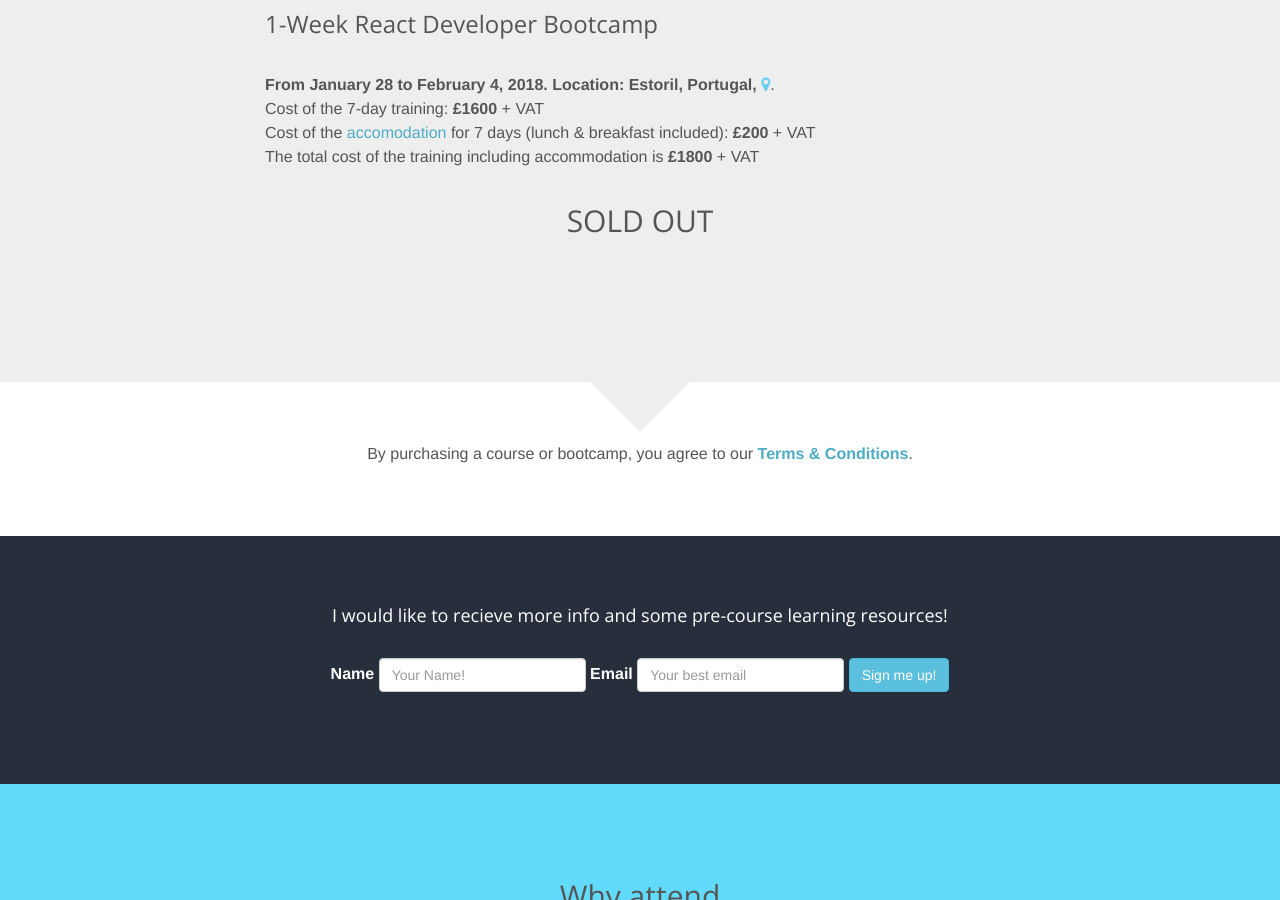
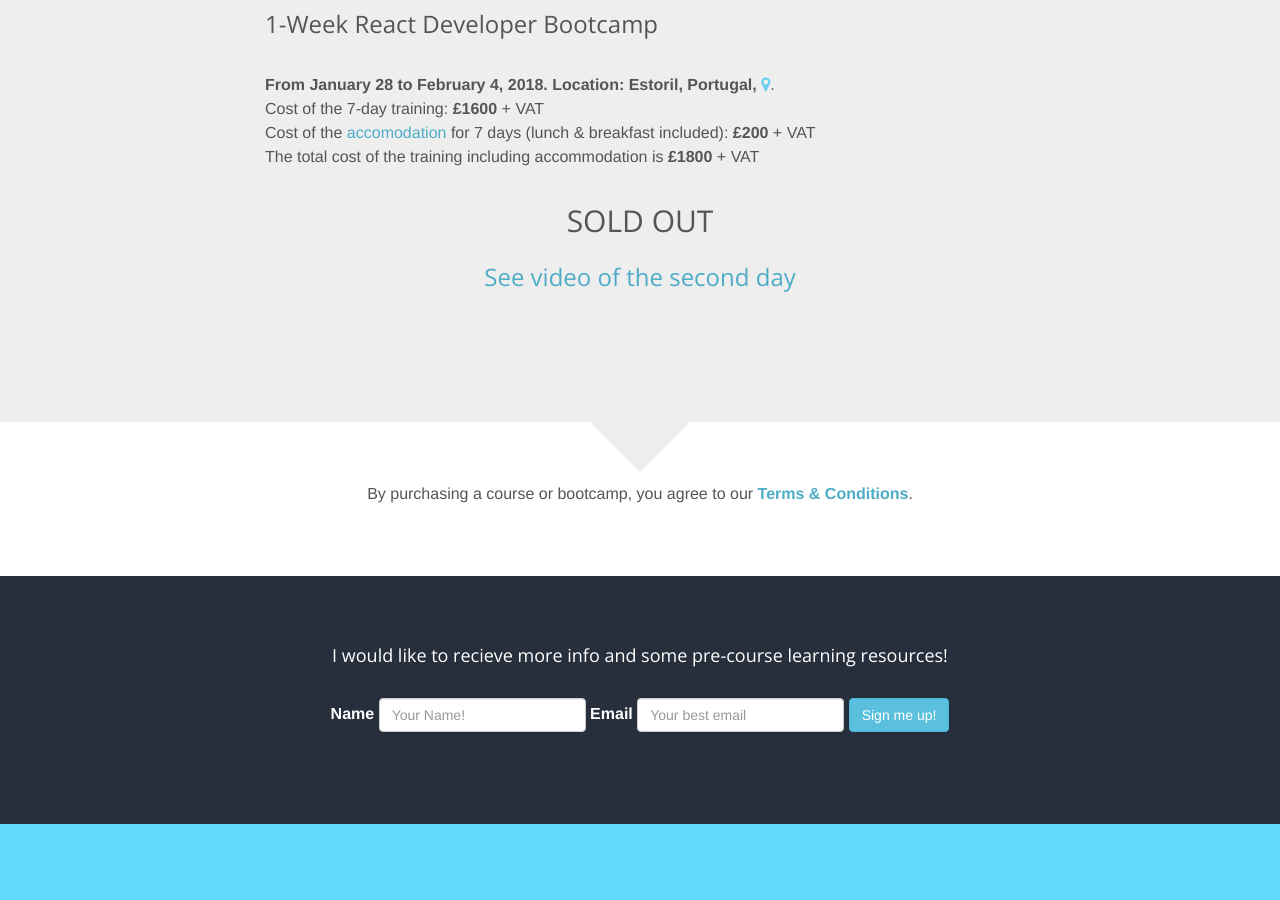
Before and after one commit to reactgraphqlacademy/reactjs.academy_OLD_JEKYLL_SITE, a Jekyll site: the page built from react-redux-graphql-bootcamp-lisbon.html, in a window 1280 px wide and 900 px high, scrolled down 784 px. Built offline with Jekyll 4.4.1, drawn with Linux system fonts in a browser that asks for light colours; nearby versions of some CDN libraries; comment, search, counter and statistics services are not loaded.

Commit message:
adds see video day 2 on lisbon

```diff
--- a/react-redux-graphql-bootcamp-lisbon.html
+++ b/react-redux-graphql-bootcamp-lisbon.html
@@ -60,6 +60,7 @@ img: https://s3-eu-west-1.amazonaws.com/masters-directory/15.jpg
               <br>The total cost of the training including accommodation is <strong>&pound;1800</strong> + VAT
             </p>
             <h2 class="text-center"> SOLD OUT </h2>
+            <h3 class="text-center"><a href="#day2">See video of the second day</a></h3>
           </div>
         </div>
 
```
